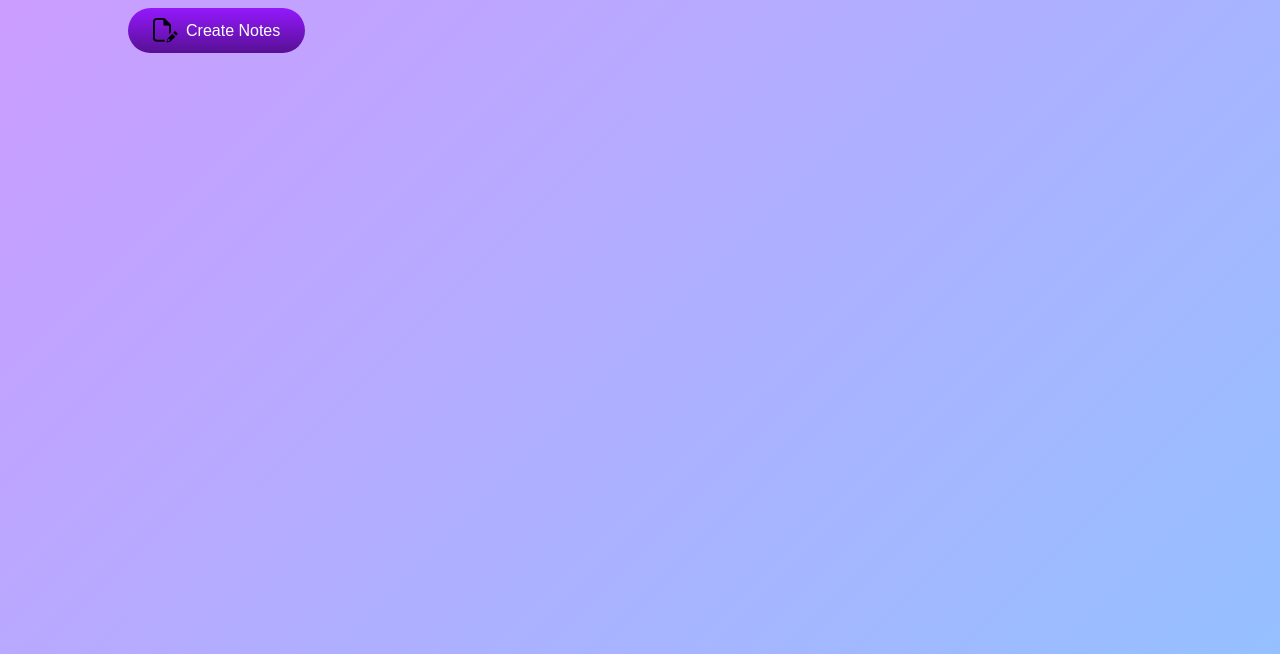
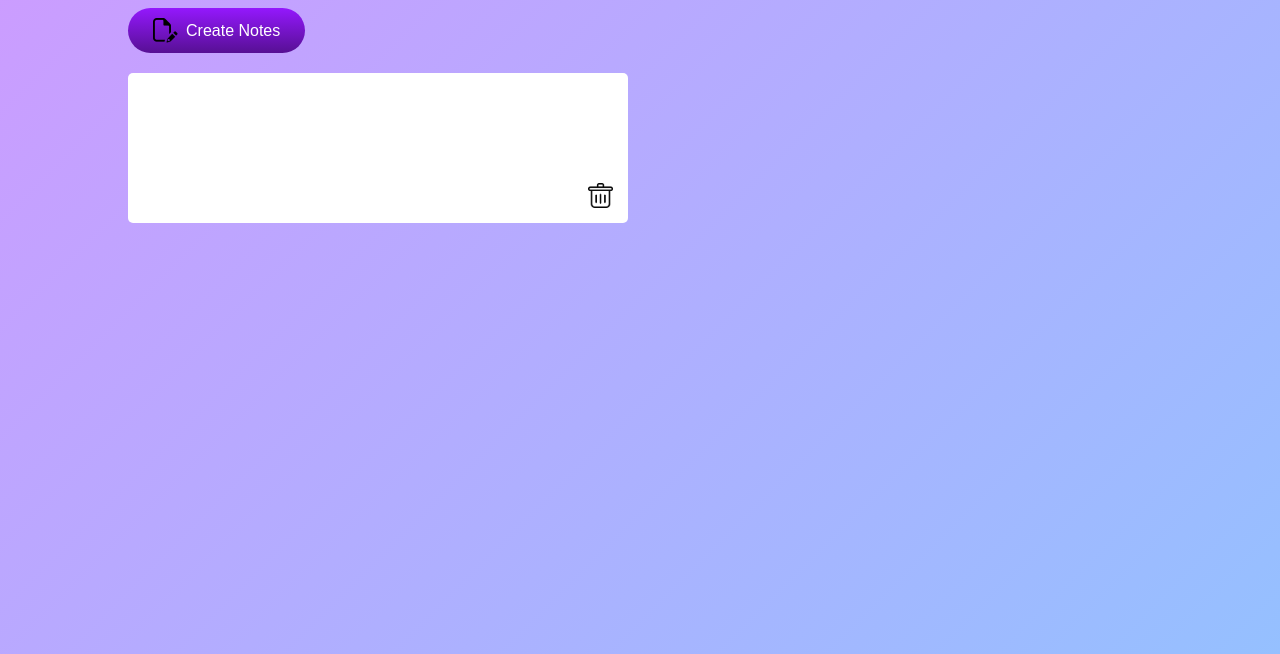
Before and after one commit to amiksha125/notes-app, a plain HTML site: page index.html in a window 1280 px wide. Both pictures are taken after a click on the button "Create Notes". Shown: the part 146-800 px from the top of the page. Drawn offline with Linux system fonts and the light colour scheme.

Commit message:
add input-box when user clicks create notes button

```diff
--- a/index.html
+++ b/index.html
@@ -1,19 +1,30 @@
 <!DOCTYPE html>
 <html lang="en">
 <head>
-    <meta charset="UTF-8">
-    <meta name="viewport" content="width=device-width, initial-scale=1.0">
+
     <title>Notes Application</title>
 
     <link rel="stylesheet" href="style.css">
+
+    <script defer src="script.js"></script>
 </head>
 <body>
 
     <div class="container">
-        <!-- add icon before heading  -->
+        <!-- adad icon before heading  -->
         <h1> <img src="images/notes.png" alt=""> Notes</h1>
 
-        <button> <img src="images/edit.jpg" alt="" id="editImg"> Create Notes</button>
+        <button class="btn"> <img src="images/edit.jpg" alt="" id="editImg"> Create Notes</button>
+
+        <!-- display this input box only when the user clicks above button  -->
+
+        <!-- display it with the help of js  -->
+         <div class="notes-container"></div>
+        <!-- <div class="notes-container">
+            <p contenteditable="true" class="input-box">
+                <img src="images/delete.jpg" alt="" >
+            </p>
+        </div> -->
     </div>
 
 </body>
--- /dev/null
+++ b/script.js
@@ -0,0 +1,18 @@
+const notesContainer = document.querySelector(".notes-container");
+
+const createNoteBtn = document.querySelector(".btn");
+
+let notes = document.querySelectorAll(".input-box");
+
+createNoteBtn.addEventListener("click", () => {
+    let inputBox = document.createElement("p");
+    let img = document.createElement("img");
+
+    inputBox.className = "input-box";
+
+    inputBox.setAttribute("contenteditable", "true");
+    img.src = "images/delete.jpg";
+
+    notesContainer.appendChild(inputBox).appendChild(img); // now it is added when u click create button
+
+})
--- a/style.css
+++ b/style.css
@@ -69,3 +69,41 @@
 
     cursor: pointer;
 }
+
+.input-box{
+    position: relative;
+
+    width: 100%;
+
+    max-width: 500px;
+
+    min-height: 150px;
+
+    background: #fff;
+
+    color: #333;
+
+    padding: 20px;
+
+    margin: 20px 0;
+
+    outline: none;
+
+    border-radius: 5px;
+
+
+}
+
+.input-box img{
+    width: 25px;
+
+    position: absolute;
+
+    bottom: 15px;
+
+    right: 15px;
+
+    /* appears on btton right  */
+
+    cursor: pointer;
+}
```
